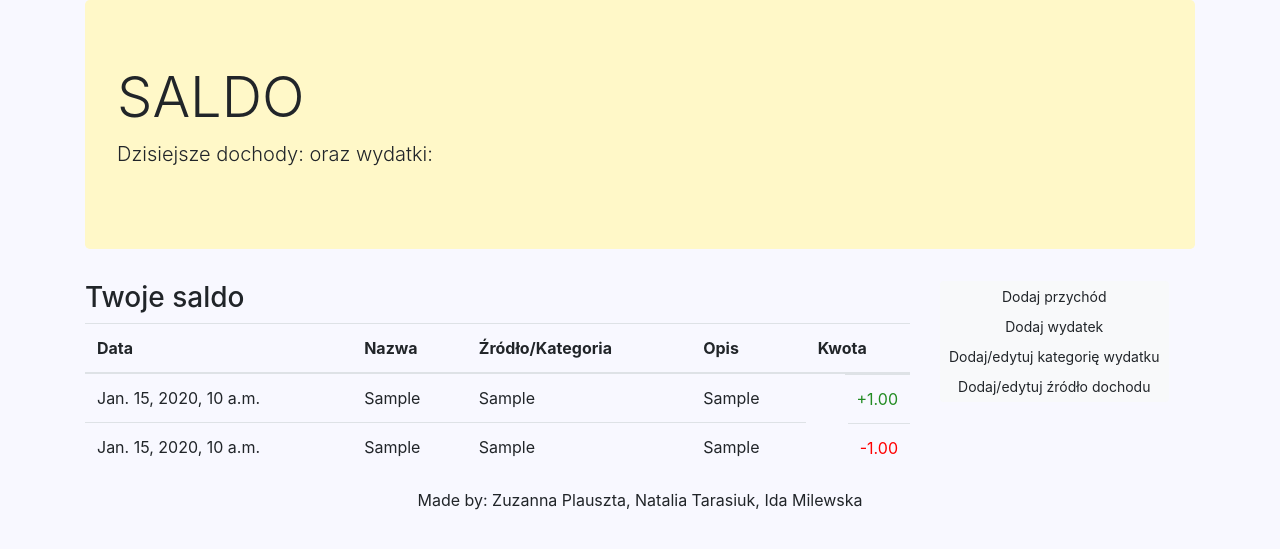
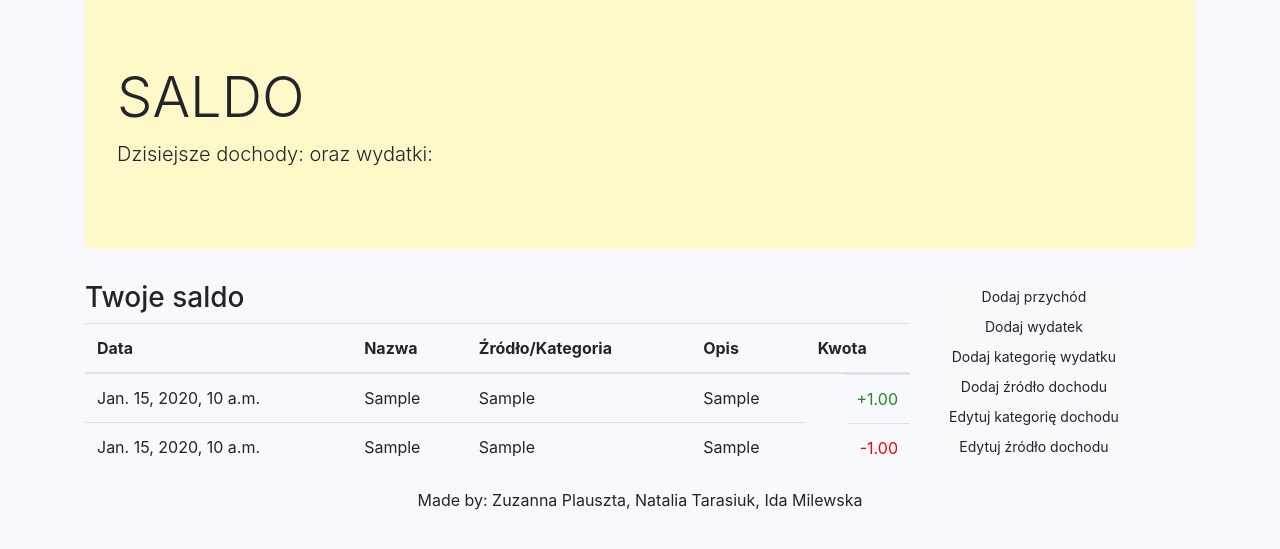
Before and after one commit to natka853/budzet_d, a Django app: template templates/podsumowanie.html in a window 1280 px wide. Shown: the top 549 px of the page. Run offline with Django 3.2, Linux system fonts and the light colour scheme; the template is opened without the code that fills it: values that come from a table or form of the project are taken from there, others are empty; tables that the repository leaves empty hold one stand-in row (values such as "Sample post"); some libraries are stand-ins or nearby versions.

Commit message:
dodanie przycisków w podsumowaniu

```diff
--- a/templates/edytujKategorieWydatku.html
+++ b/templates/edytujKategorieWydatku.html
@@ -21,7 +21,7 @@ plik edytujKategorieWydatku
         </div>
         </br>
 
-        <input type="submit" value="Dodaj" role="button" class="btn btn-primary btn-lg"/>
+        <input type="submit" value="Zmień" role="button" class="btn btn-primary btn-lg"/>
         <a role="button" class="btn btn-primary btn-lg" href="/podsumowanie">Anuluj</a>
     </form>
 {% endblock %}
--- a/templates/edytujZrodloDochodu.html
+++ b/templates/edytujZrodloDochodu.html
@@ -19,7 +19,7 @@
         </div>
         </br>
 
-        <input type="submit" value="Dodaj" role="button" class="btn btn-primary btn-lg"/>
+        <input type="submit" value="Zmień" role="button" class="btn btn-primary btn-lg"/>
         <a role="button" class="btn btn-primary btn-lg" href="/podsumowanie">Anuluj</a>
     </form>
 {% endblock %}
--- a/templates/podsumowanie.html
+++ b/templates/podsumowanie.html
@@ -44,8 +44,10 @@
             <div class="btn-group-vertical btn-group-sm">
                 <a role="button" class="btn btn-light" href="/dodajPrzychod">Dodaj przychód</a>
                 <a role="button" class="btn btn-light" href="/dodajWydatek">Dodaj wydatek</a>
-                <a role="button" class="btn btn-light" href="/dodajKategorieWydatku">Dodaj/edytuj kategorię wydatku</a>
-                <a role="button" class="btn btn-light" href="/dodajZrodloDochodu">Dodaj/edytuj źródło dochodu
+                <a role="button" class="btn btn-light" href="/dodajKategorieWydatku">Dodaj kategorię wydatku</a>
+                <a role="button" class="btn btn-light" href="/dodajZrodloDochodu">Dodaj źródło dochodu
+                <a role="button" class="btn btn-light" href="/edytujKategorieDochodu">Edytuj kategorię dochodu
+                <a role="button" class="btn btn-light" href="/edytujZrodloDochodu">Edytuj źródło dochodu
                 </a>
             </div>
         </div>
```
